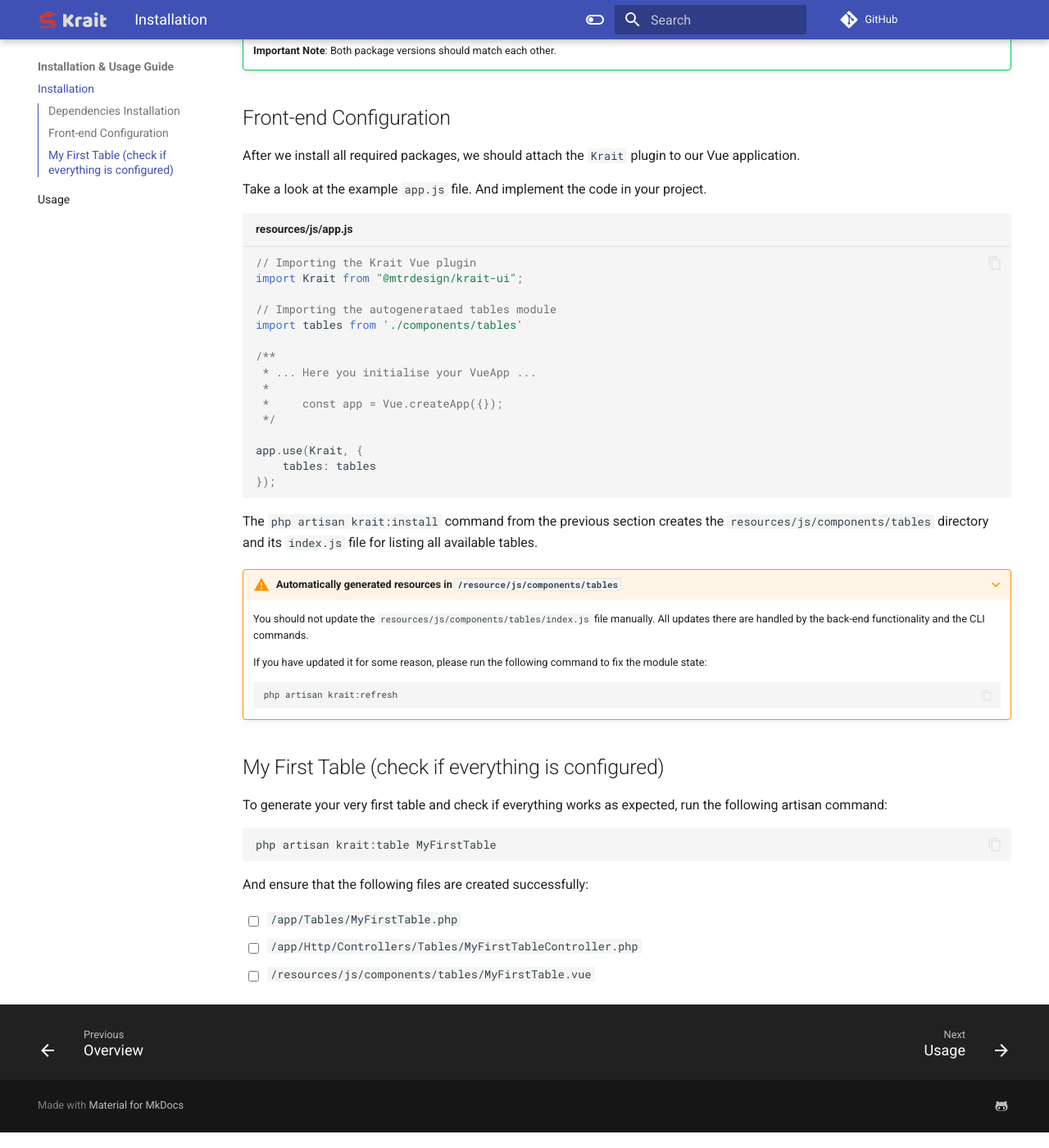
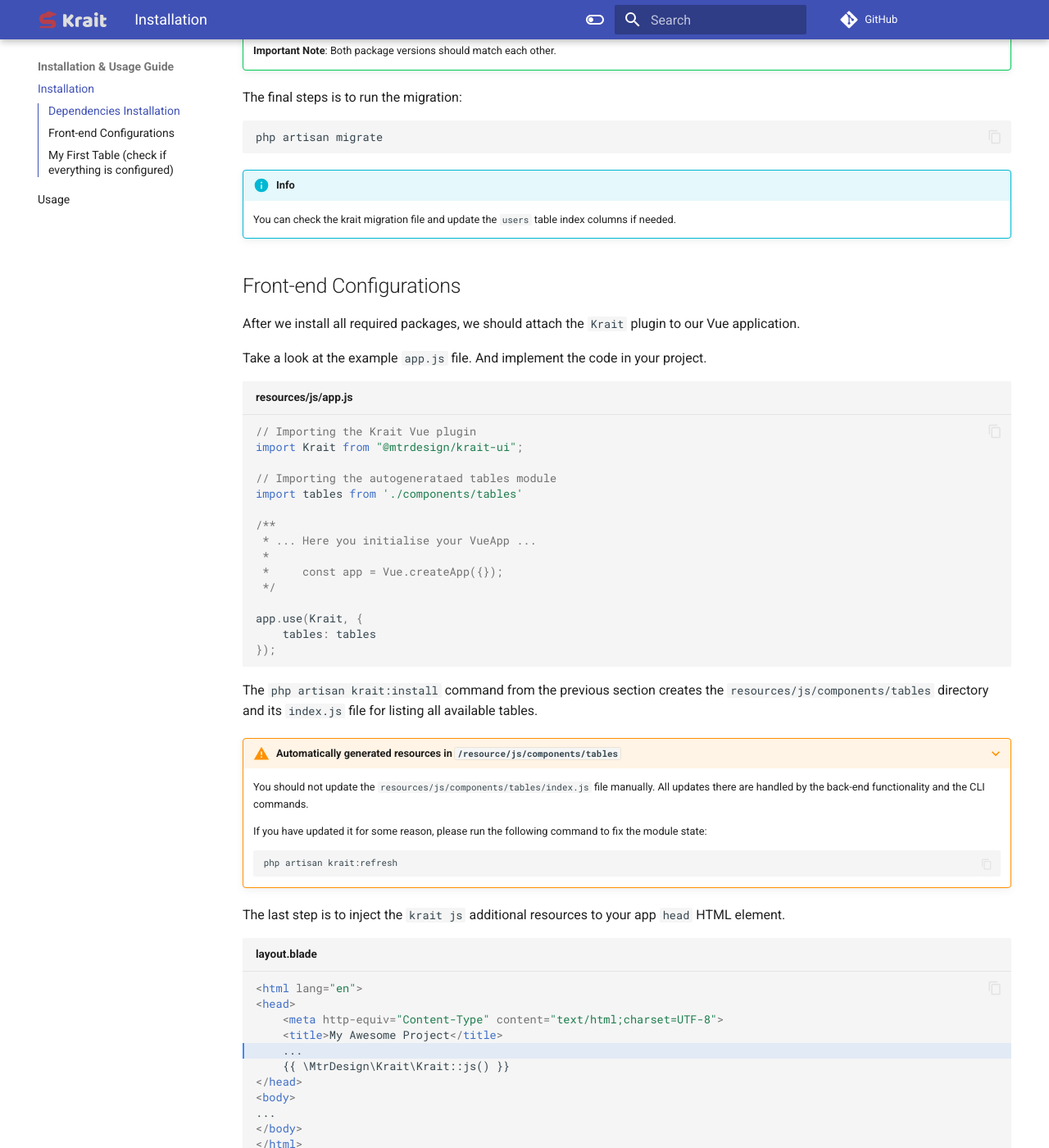
Before and after one commit to mtrdesign/krait, an MkDocs documentation site: the page built from docs/installation-guide.md, in a window 1280 px wide and 1400 px high, scrolled down 984 px. Shown: the whole window at 82% size. Built offline with MkDocs 1.6.1 and Material for MkDocs 9.7.7, drawn with Linux system fonts in a browser that asks for light colours; comment, search, counter and statistics services are not loaded.

Commit message:
Update the Installation guide

````diff
--- a/docs/installation-guide.md
+++ b/docs/installation-guide.md
@@ -43,7 +43,16 @@
 
     **Important Note**: Both package versions should match each other.
 
-## Front-end Configuration
+The final steps is to run the migration:
+```shell
+php artisan migrate
+```
+
+!!! info
+
+    You can check the krait migration file and update the `users` table index columns if needed.
+
+## Front-end Configurations
 After we install all required packages, we should attach the `Krait` plugin to our Vue application.
 
 Take a look at the example `app.js` file. And implement the code in your project.
@@ -79,6 +88,21 @@
     php artisan krait:refresh
     ```
 
+The last step is to inject the `krait js` additional resources to your app `head` HTML element.
+```html title="layout.blade" hl_lines="5"
+<html lang="en">
+<head>
+    <meta http-equiv="Content-Type" content="text/html;charset=UTF-8">
+    <title>My Awesome Project</title>
+    ...
+    {{ \MtrDesign\Krait\Krait::js() }}
+</head>
+<body>
+...
+</body>
+</html>
+```
+
 ## My First Table (check if everything is configured)
 
 To generate your very first table and check if everything works as expected, run the following artisan command:
````
